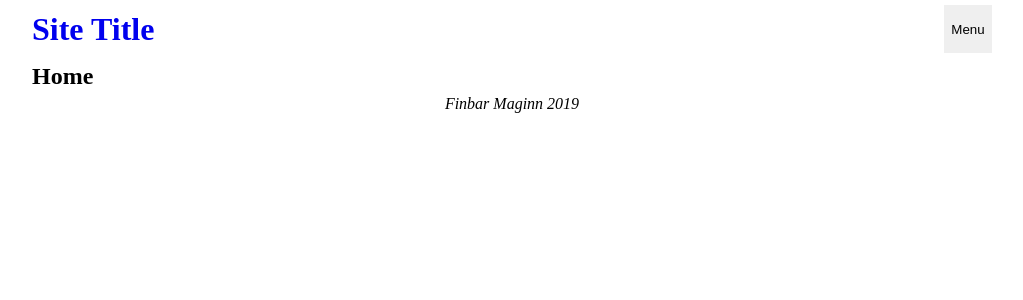
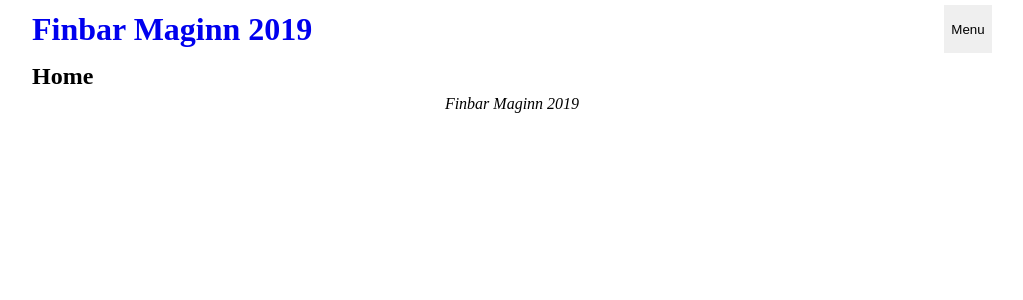
Before and after one commit to finbarmaginn/next-with-app-layout-app, a Next.js app: page / in a window 1280 px wide. Shown: the top 300 px of the page, without its empty margins (128-1151 px from the left). Built offline with nearby package versions, Linux system fonts and the light colour scheme.

Commit message:
Update site title

```diff
--- a/components/Header.js
+++ b/components/Header.js
@@ -6,7 +6,7 @@ function Header() {
     <header>
       <div className="wrapper">
         <div className="logo">
-          <Link href="/"><a><h1>Site Title</h1></a></Link>
+          <Link href="/"><a><h1>Finbar Maginn 2019</h1></a></Link>
         </div>
         <Nav />
       </div>
```
